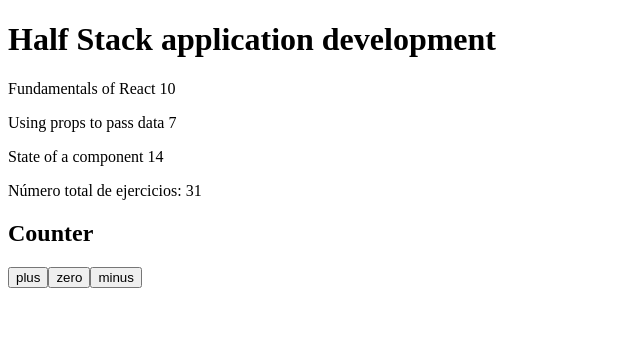
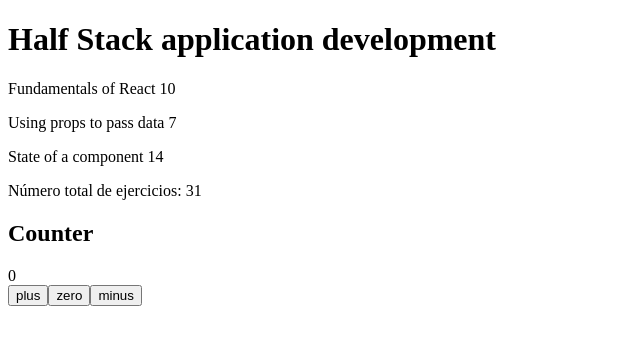
Before and after one commit to Ivantsv132/Course-, a React (Vite) app: page / in a window 1280 px wide. Shown: the top 344 px of the page, without its empty margins (0-640 px from the left). Built offline with nearby package versions, Linux system fonts and the light colour scheme.

Commit message:
Act. 9.Refactorizando, actualizacion ajax.jsx 02.Refactorizando

```diff
--- a/src/App.jsx
+++ b/src/App.jsx
@@ -19,18 +19,13 @@ const App = () => {
     setCounter(0)
   }
 
-  const Display =(counter)=>{<div>{counter}</div>
+  const Display =({counter})=><div>{counter}</div>
 
-
-}
-
- const Button = (props) => {
-  return (
-  <button onClick={props.onClick}>
-    {props.text}
+ const Button = ({onClick, text}) => (
+  <button onClick={onClick}>
+    {text}
   </button>
 )
-}
 
   const course = {
     name: 'Half Stack application development',
```
